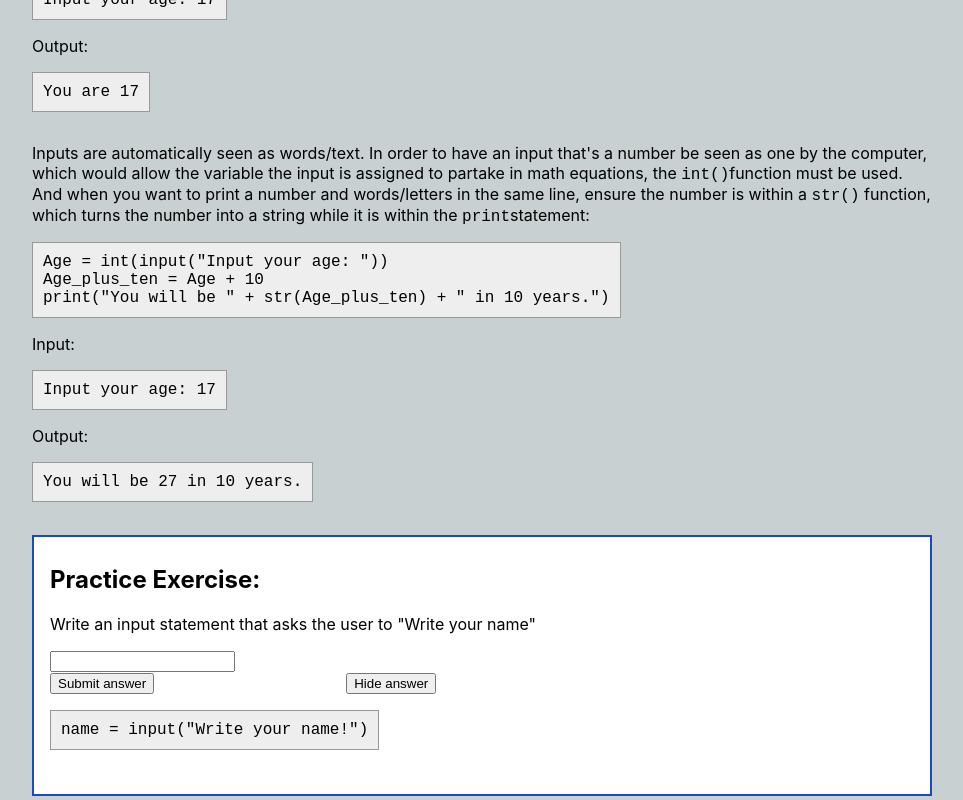
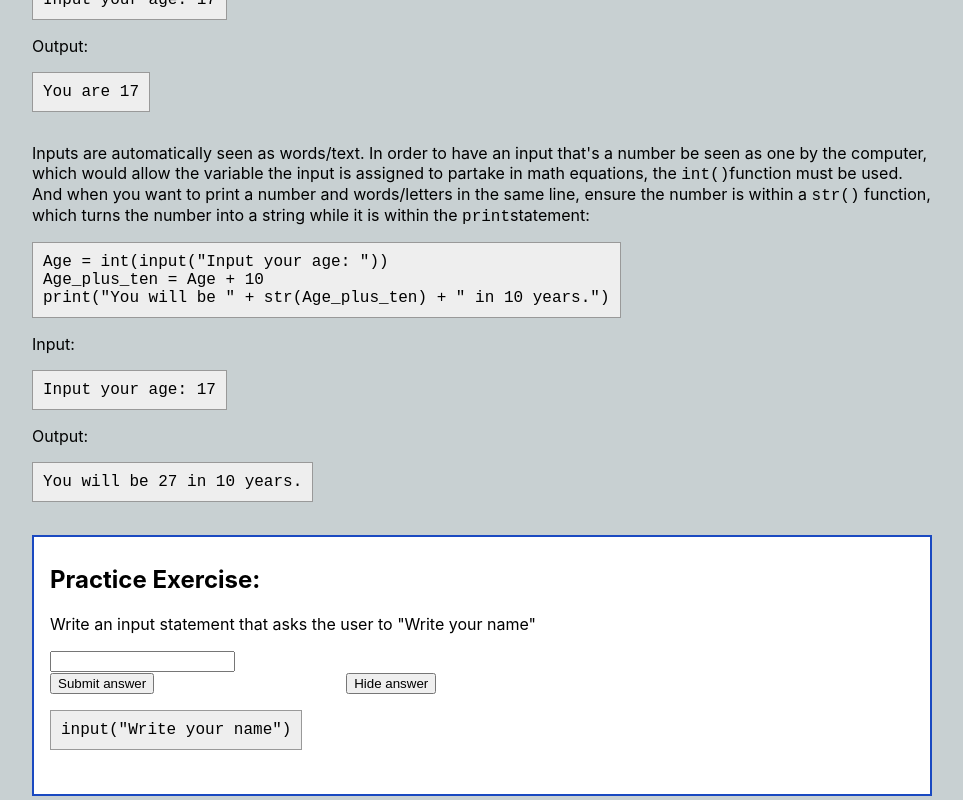
Before and after one commit to MD5595/SrtFlaskWebsite, a React (Create React App) app in the folder my-app/: page /u1_4 in a window 1280 px wide. Both pictures are taken after a click on the button "Show answer". Shown: the part 794-1594 px from the top of the page, without its empty margins (0-963 px from the left). Built offline with nearby package versions, Linux system fonts and the light colour scheme; no server answers.

Commit message:
Updating article show answers

```diff
--- a/my-app/src/pages/Articles/Unit1/u1_4.js
+++ b/my-app/src/pages/Articles/Unit1/u1_4.js
@@ -116,7 +116,7 @@ export default function Unit_1_4() {
                     </button>
                     {showAnswer && (
                         <div className="answer-box">
-                            <p><pre><code>name = input("Write your name!")<br/>
+                            <p><pre><code>input("Write your name")<br/>
                                 </code></pre></p>
                         </div>
                     )} </form>
```
